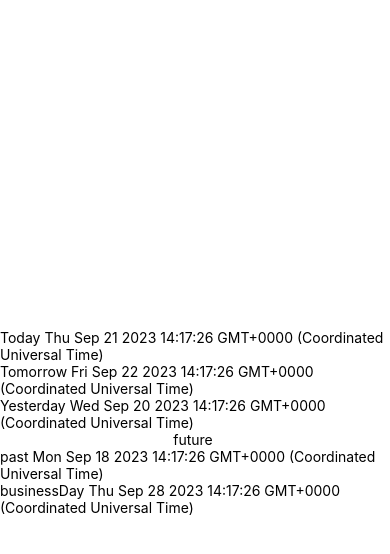
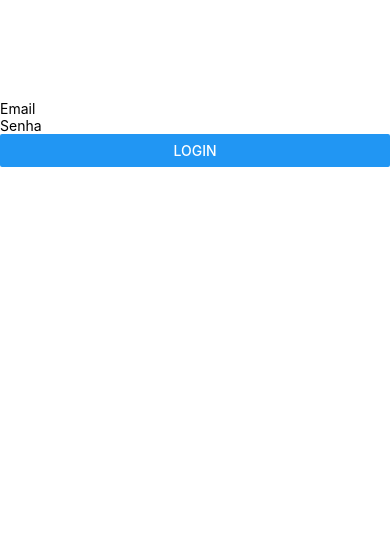
Before and after one commit to Thay-CR/customized-hooks, a React Native app: screen / in a window 390 px wide. Shown: the top 554 px of the page. Built offline with nearby package versions, Linux system fonts and the light colour scheme.

Commit message:
Feature- useAuth customized hook

```diff
--- a/App.tsx
+++ b/App.tsx
@@ -1,45 +1,7 @@
-import { StatusBar } from 'expo-status-bar';
-import { StyleSheet, Text, View } from 'react-native';
-import { useDateCalculator } from './hooks/date/dateCalculator';
-import { useEffect } from 'react'
+import { AuthExample } from './Pages/Auth';
 
 export default function App() {
-  const {
-    today,
-    tomorrow,
-    yesterday,
-    futureDate,
-    pastDate,
-    setDaysToChange,
-    getNextBusinessDaysFromDate,
-    businessDay,
-  } = useDateCalculator()
-
-  useEffect(() => {
-    setDaysToChange(-3)
-    getNextBusinessDaysFromDate(today, 5)
-  }, [])
-
   return (
-    <View style={styles.container}>
-      <Text>Today {today?.toString()}</Text>
-      <Text>Tomorrow {tomorrow?.toString()}</Text>
-      <Text>Yesterday {yesterday?.toString()}</Text>
-      <Text>future {futureDate?.toString()}</Text>
-      <Text>past {pastDate?.toString()}</Text>
-      <Text>businessDay {businessDay?.toString()}</Text>
-
-
-      <StatusBar style="auto" />
-    </View>
+ <AuthExample/>
   );
 }
-
-const styles = StyleSheet.create({
-  container: {
-    flex: 1,
-    backgroundColor: '#fff',
-    alignItems: 'center',
-    justifyContent: 'center',
-  },
-});
--- /dev/null
+++ b/Pages/Auth.tsx
@@ -0,0 +1,45 @@
+import React, { useState } from 'react';
+import { View, Text, TextInput, Button } from 'react-native';
+import { useAuth } from '../hooks/auth/auth';
+
+export const AuthExample: React.FC = () => {
+    const { user, isAuthenticated, login, logout } = useAuth();
+    const [email, setEmail] = useState('');
+    const [password, setPassword] = useState('');
+
+    const handleLogin = async () => {
+        await login(email, password);
+        //Chamar somente apos autenticação feita com sucesso em alguma API
+        //OBS:Exemplo utilizado somente pra demonstração de mudança de estado não incluindo validações e segurança
+    };
+
+    const handleLogout = async () => {
+        await logout();
+    };
+
+    return (
+        <View>
+            {isAuthenticated ? (
+                <View style={{ top: 100 }}>
+                    <Text>Bem-vindo, {user?.email}!</Text>
+                    <Button title="Logout" onPress={handleLogout} />
+                </View>
+            ) : (
+                <View style={{ top: 100 }}>
+                    <TextInput
+                        placeholder="Email"
+                        value={email}
+                        onChangeText={(text) => setEmail(text)}
+                    />
+                    <TextInput
+                        placeholder="Senha"
+                        secureTextEntry
+                        value={password}
+                        onChangeText={(text) => setPassword(text)}
+                    />
+                    <Button title="Login" onPress={handleLogin} />
+                </View>
+            )}
+        </View>
+    );
+};
--- /dev/null
+++ b/hooks/auth/auth.ts
@@ -0,0 +1,13 @@
+import { create } from 'zustand';
+import { AuthStore } from './types';
+
+export const useAuth = create<AuthStore>((set) => ({
+    user: null,
+    isAuthenticated: false,
+    login: async (email: string, password: string) => {
+        set({ user: { email }, isAuthenticated: true });
+    },
+    logout: async () => {
+        set({ user: null, isAuthenticated: false });
+    },
+}));
--- /dev/null
+++ b/hooks/auth/types.ts
@@ -0,0 +1,10 @@
+interface User {
+    email: string;
+}
+
+export interface AuthStore {
+    user: User | null;
+    isAuthenticated: boolean;
+    login: (email: string, password: string) => Promise<void>;
+    logout: () => Promise<void>;
+}
--- a/package.json
+++ b/package.json
@@ -12,7 +12,8 @@
     "expo": "~49.0.11",
     "expo-status-bar": "~1.6.0",
     "react": "18.2.0",
-    "react-native": "0.72.4"
+    "react-native": "0.72.4",
+    "zustand": "^4.4.1"
   },
   "devDependencies": {
     "@babel/core": "^7.20.0",
```
Also changed, not shown: 1 other file (tests, documents, lock files or other folders).
